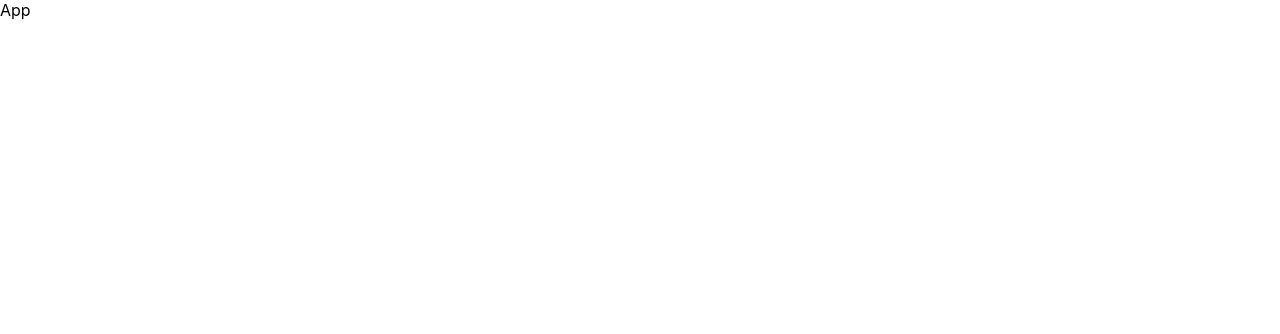
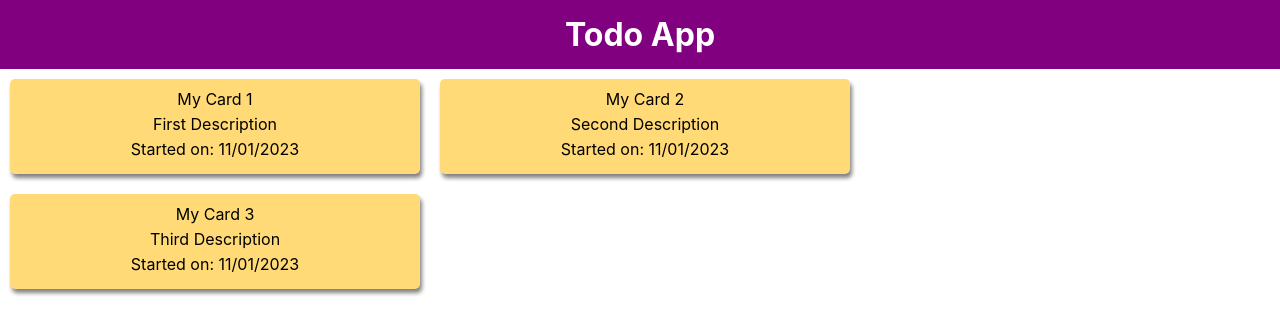
Before and after one commit to RAakter/basic-react-app, a React (Create React App) app: page / in a window 1280 px wide. Shown: the top 334 px of the page. Built offline with nearby package versions, Linux system fonts and the light colour scheme.

Commit message:
T8: Props and destructuring

```diff
--- a/src/App.js
+++ b/src/App.js
@@ -1,9 +1,15 @@
 import logo from './logo.svg';
 import './App.css';
 import React from 'react';
+import Card from './Components/Card';
 
 function App() {
-  return "App";
+    return <div>
+      <h1 className='headingStyle'>Todo App</h1>
+      <Card titleTxt="My Card 1" desText="First Description"/>
+      <Card titleTxt="My Card 2" desText="Second Description"/>
+      <Card titleTxt="My Card 3" desText="Third Description"/>
+    </div>
 }
 
 export default App;
--- a/src/Components/Card.js
+++ b/src/Components/Card.js
@@ -5,11 +5,16 @@ const dateName = date.getDate();
 const monthName = date.getMonth() + 1;
 const yearName = date.getFullYear();
 
-function Card(){
+function Card(props){
+    const {titleTxt, desText} = props;
     return <div className='card'>
-    <p className='cardTitle'>{name}</p>
+      <p className='cardTitle'>{titleTxt}</p>
+      <p className='cardDes'>{desText}</p>
+      <p className='cardDes'>Started on: {dateName + "/0" +monthName+ "/" + yearName}</p>
+
+    {/* <p className='cardTitle'>{name}</p>
     <p className='cardDes'>Started on: {dateName + "/0" +monthName+ "/" + yearName}</p>
-    <p className='cardFooter'>{name}</p>
+    <p className='cardFooter'>{name}</p> */}
   </div>
  }
 
```
